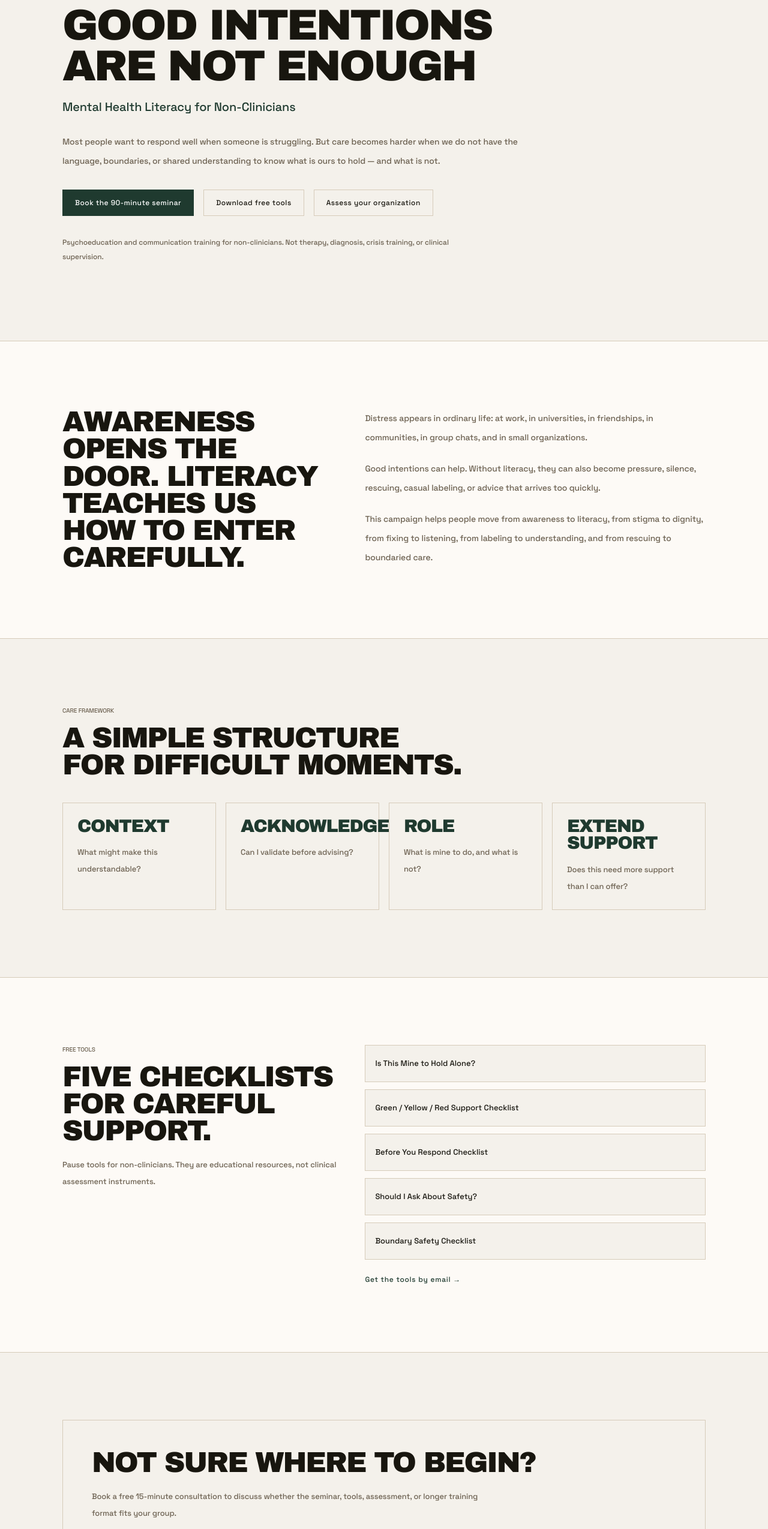
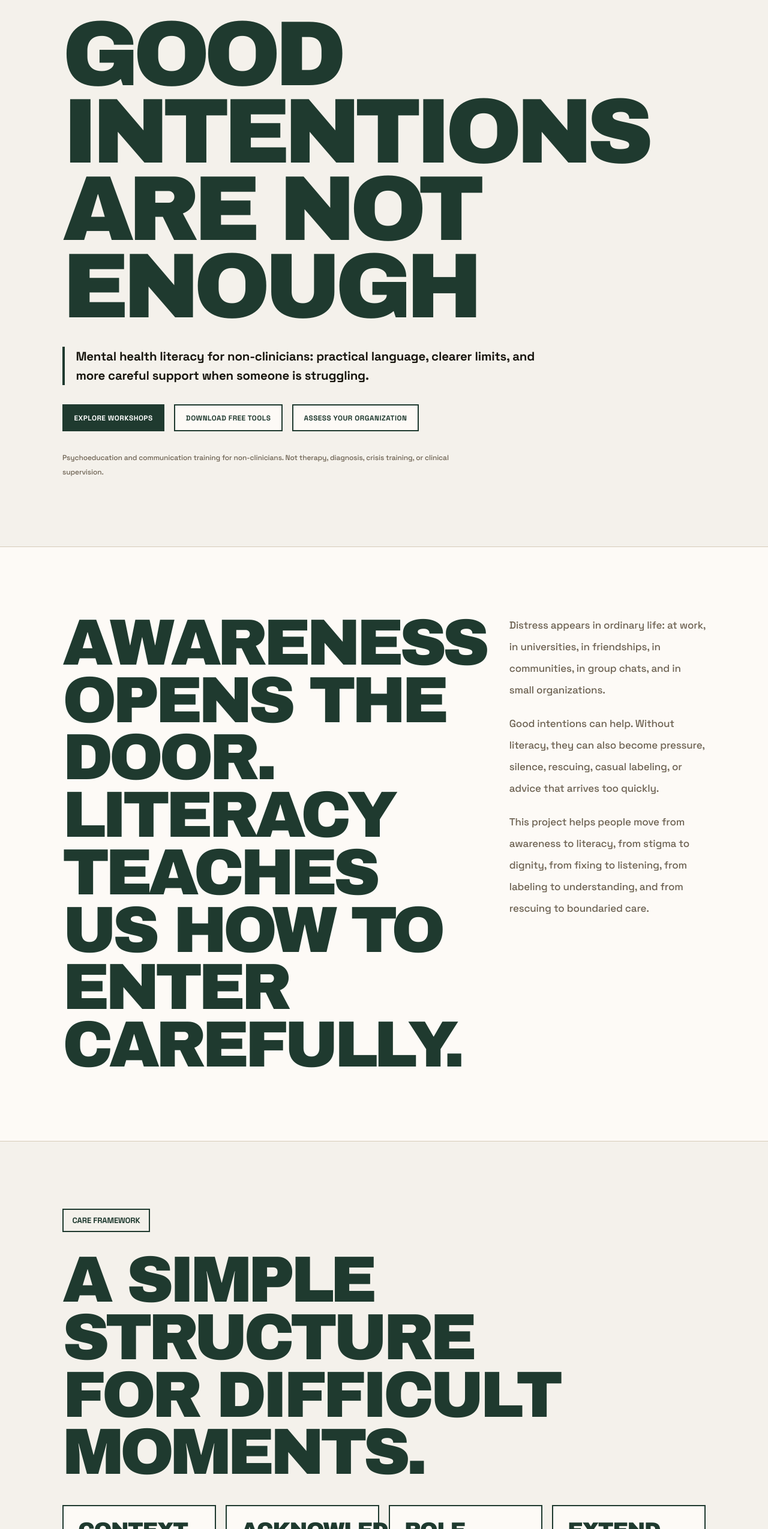
Before and after one commit to selaleakirmak-cmyk/collectividual-site, a Next.js app: page /campaigns/good-intentions-are-not-enough in a window 1280 px wide. Shown: the part 251-2800 px from the top of the page at 60% size. Built offline with nearby package versions, Linux system fonts and the light colour scheme.

Commit message:
Polish English project page and remove broken booking links

```diff
--- a/app/campaigns/good-intentions-are-not-enough/page.tsx
+++ b/app/campaigns/good-intentions-are-not-enough/page.tsx
@@ -5,7 +5,7 @@ const care = [
   ["Context", "What might make this understandable?"],
   ["Acknowledge", "Can I validate before advising?"],
   ["Role", "What is mine to do, and what is not?"],
-  ["Extend Support", "Does this need more support than I can offer?"],
+  ["Extend", "Does this need more support than I can offer?"],
 ];
 
 const tools = [
@@ -21,45 +21,42 @@ export const metadata = {
   description: "Mental health literacy for non-clinicians: careful communication, clearer boundaries, and more useful support.",
 };
 
-export default function CampaignPage() {
+export default function ProjectPage() {
   return (
     <>
-      <section className="border-b border-[var(--border)] py-24 md:py-32">
+      <section className="poster-section border-b border-[var(--border)]">
         <Container>
-          <p className="mb-5 text-[10px] uppercase tracking-[0.14em] text-[var(--muted)]">Collectividual public campaign</p>
-          <h1 className="max-w-5xl text-5xl leading-tight md:text-7xl">Good Intentions Are Not Enough</h1>
-          <p className="mt-4 max-w-3xl text-xl leading-9 text-[var(--accent)]">Mental Health Literacy for Non-Clinicians</p>
-          <p className="mt-6 max-w-3xl text-[14px] leading-8 text-[var(--muted)]">
-            Most people want to respond well when someone is struggling. But care becomes harder when we do not have the language, boundaries, or shared understanding to know what is ours to hold — and what is not.
-          </p>
+          <p className="poster-kicker mb-7">Collectividual public project</p>
+          <h1 className="poster-title poster-title--wide">Good Intentions Are Not Enough</h1>
+          <p className="poster-lede mt-9">Mental health literacy for non-clinicians: practical language, clearer limits, and more careful support when someone is struggling.</p>
           <div className="mt-8 flex flex-wrap gap-4">
-            <Link href="/seminars/mental-health-literacy" className="border border-[var(--accent)] bg-[var(--accent)] px-5 py-3 text-[12px] tracking-[0.04em] text-white">Book the 90-minute seminar</Link>
-            <Link href="/tools/mental-health-literacy-checklists" className="border border-[var(--border)] px-5 py-3 text-[12px] tracking-[0.04em] text-[var(--text)]">Download free tools</Link>
-            <Link href="/assessment/mental-health-literacy" className="border border-[var(--border)] px-5 py-3 text-[12px] tracking-[0.04em] text-[var(--text)]">Assess your organization</Link>
+            <Link href="/workshops" className="poster-button">Explore workshops</Link>
+            <Link href="/tools/mental-health-literacy-checklists" className="poster-button poster-button--secondary">Download free tools</Link>
+            <Link href="/assessment/mental-health-literacy" className="poster-button poster-button--secondary">Assess your organization</Link>
           </div>
           <p className="mt-8 max-w-2xl text-[12px] leading-6 text-[var(--muted)]">Psychoeducation and communication training for non-clinicians. Not therapy, diagnosis, crisis training, or clinical supervision.</p>
         </Container>
       </section>
 
-      <section className="border-b border-[var(--border)] bg-[var(--surface)] py-20 md:py-28">
+      <section className="poster-section border-b border-[var(--border)] bg-[var(--surface)]">
         <Container className="grid gap-10 md:grid-cols-[0.9fr_1.1fr]">
-          <h2 className="text-4xl leading-tight md:text-5xl">Awareness opens the door. Literacy teaches us how to enter carefully.</h2>
-          <div className="space-y-5 text-[14px] leading-8 text-[var(--muted)]">
+          <h2 className="poster-title poster-title--medium">Awareness opens the door. Literacy teaches us how to enter carefully.</h2>
+          <div className="space-y-5 text-[15px] leading-8 text-[var(--muted)] md:text-[17px] md:leading-9">
             <p>Distress appears in ordinary life: at work, in universities, in friendships, in communities, in group chats, and in small organizations.</p>
             <p>Good intentions can help. Without literacy, they can also become pressure, silence, rescuing, casual labeling, or advice that arrives too quickly.</p>
-            <p>This campaign helps people move from awareness to literacy, from stigma to dignity, from fixing to listening, from labeling to understanding, and from rescuing to boundaried care.</p>
+            <p>This project helps people move from awareness to literacy, from stigma to dignity, from fixing to listening, from labeling to understanding, and from rescuing to boundaried care.</p>
           </div>
         </Container>
       </section>
 
-      <section className="border-b border-[var(--border)] py-20 md:py-28">
+      <section className="poster-section border-b border-[var(--border)]">
         <Container>
-          <p className="mb-4 text-[10px] uppercase tracking-[0.12em] text-[var(--muted)]">CARE framework</p>
-          <h2 className="max-w-4xl text-4xl leading-tight md:text-5xl">A simple structure for difficult moments.</h2>
+          <p className="poster-kicker mb-8">CARE framework</p>
+          <h2 className="poster-title poster-title--medium">A simple structure for difficult moments.</h2>
           <div className="mt-10 grid gap-4 md:grid-cols-4">
             {care.map(([title, question]) => (
-              <div key={title} className="border border-[var(--border)] p-6">
-                <h3 className="text-3xl leading-tight text-[var(--accent)]">{title}</h3>
+              <div key={title} className="border-2 border-[var(--accent)] bg-[var(--surface)] p-6">
+                <h3 className="text-3xl leading-tight text-[var(--accent)] md:text-4xl">{title}</h3>
                 <p className="mt-4 text-[13px] leading-7 text-[var(--muted)]">{question}</p>
               </div>
             ))}
@@ -67,28 +64,31 @@ export default function CampaignPage() {
         </Container>
       </section>
 
-      <section className="border-b border-[var(--border)] bg-[var(--surface)] py-20 md:py-28">
+      <section className="poster-section border-b border-[var(--border)] bg-[var(--surface-soft)]">
         <Container className="grid gap-10 md:grid-cols-[0.9fr_1.1fr]">
           <div>
-            <p className="mb-4 text-[10px] uppercase tracking-[0.12em] text-[var(--muted)]">Free tools</p>
-            <h2 className="text-4xl leading-tight md:text-5xl">Five checklists for careful support.</h2>
-            <p className="mt-5 text-[13px] leading-7 text-[var(--muted)]">Pause tools for non-clinicians. They are educational resources, not clinical assessment instruments.</p>
+            <p className="poster-kicker mb-6 bg-[var(--bg)]">Free tools</p>
+            <h2 className="poster-title poster-title--medium">Five checklists for careful support.</h2>
+            <p className="mt-6 text-[15px] leading-8 text-[var(--muted)]">Pause tools for non-clinicians. They are educational resources, not clinical assessment instruments.</p>
           </div>
           <div className="grid gap-3">
-            {tools.map((tool) => <div key={tool} className="border border-[var(--border)] bg-[var(--bg)] p-4 text-[13px] leading-7">{tool}</div>)}
-            <Link href="/tools/mental-health-literacy-checklists" className="mt-3 text-[12px] tracking-[0.06em] text-[var(--accent)]">Get the tools by email →</Link>
+            {tools.map((tool) => (
+              <div key={tool} className="border-2 border-[var(--accent)] bg-[var(--surface)] p-4 text-[13px] font-semibold leading-7">{tool}</div>
+            ))}
+            <Link href="/tools/mental-health-literacy-checklists" className="mt-3 text-[13px] font-bold tracking-[0.02em] text-[var(--accent)]">Get the tools by email →</Link>
           </div>
         </Container>
       </section>
 
-      <section className="py-20 md:py-28">
+      <section className="poster-section">
         <Container>
-          <div className="border border-[var(--border)] p-8 md:p-12">
-            <h2 className="max-w-3xl text-4xl leading-tight md:text-5xl">Not sure where to begin?</h2>
-            <p className="mt-5 max-w-2xl text-[13px] leading-7 text-[var(--muted)]">Book a free 15-minute consultation to discuss whether the seminar, tools, assessment, or longer training format fits your group.</p>
+          <div className="border-2 border-[var(--accent)] bg-[var(--surface)] p-7 md:p-12">
+            <p className="poster-kicker mb-6">Start here</p>
+            <h2 className="poster-title poster-title--medium">Not sure where to begin?</h2>
+            <p className="poster-lede mt-8">Tell us about your group and we will help you decide whether the workshop, tools, assessment, or longer training format is the right next step.</p>
             <div className="mt-8 flex flex-wrap gap-4">
-              <Link href="/book/free-consultation" className="border border-[var(--accent)] bg-[var(--accent)] px-5 py-3 text-[12px] tracking-[0.04em] text-white">Book a free call</Link>
-              <Link href="/book/seminar" className="border border-[var(--border)] px-5 py-3 text-[12px] tracking-[0.04em] text-[var(--text)]">Request seminar booking</Link>
+              <Link href="/join" className="poster-button">Send an inquiry</Link>
+              <Link href="/workshops" className="poster-button poster-button--secondary">View workshops</Link>
             </div>
           </div>
         </Container>
```
